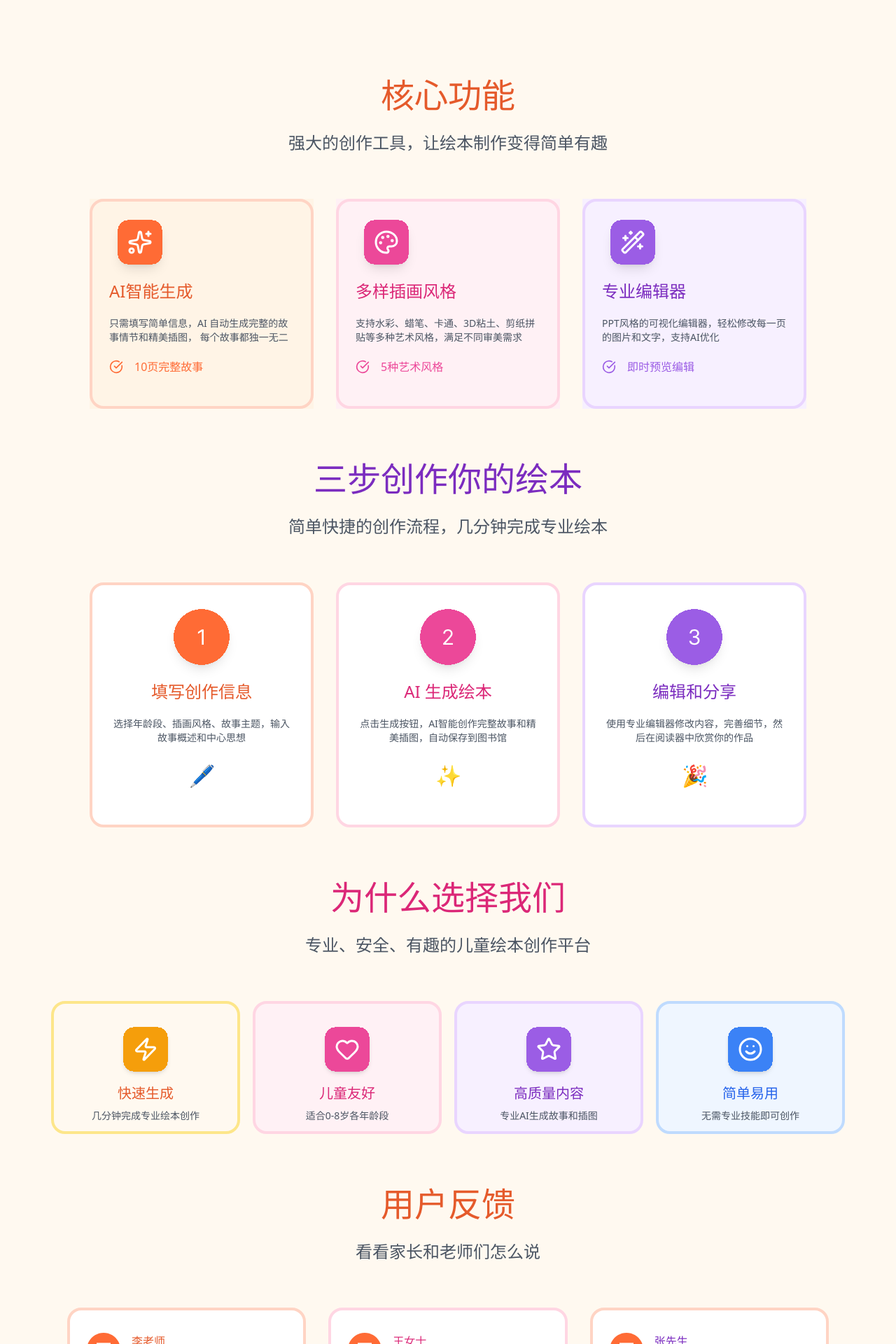
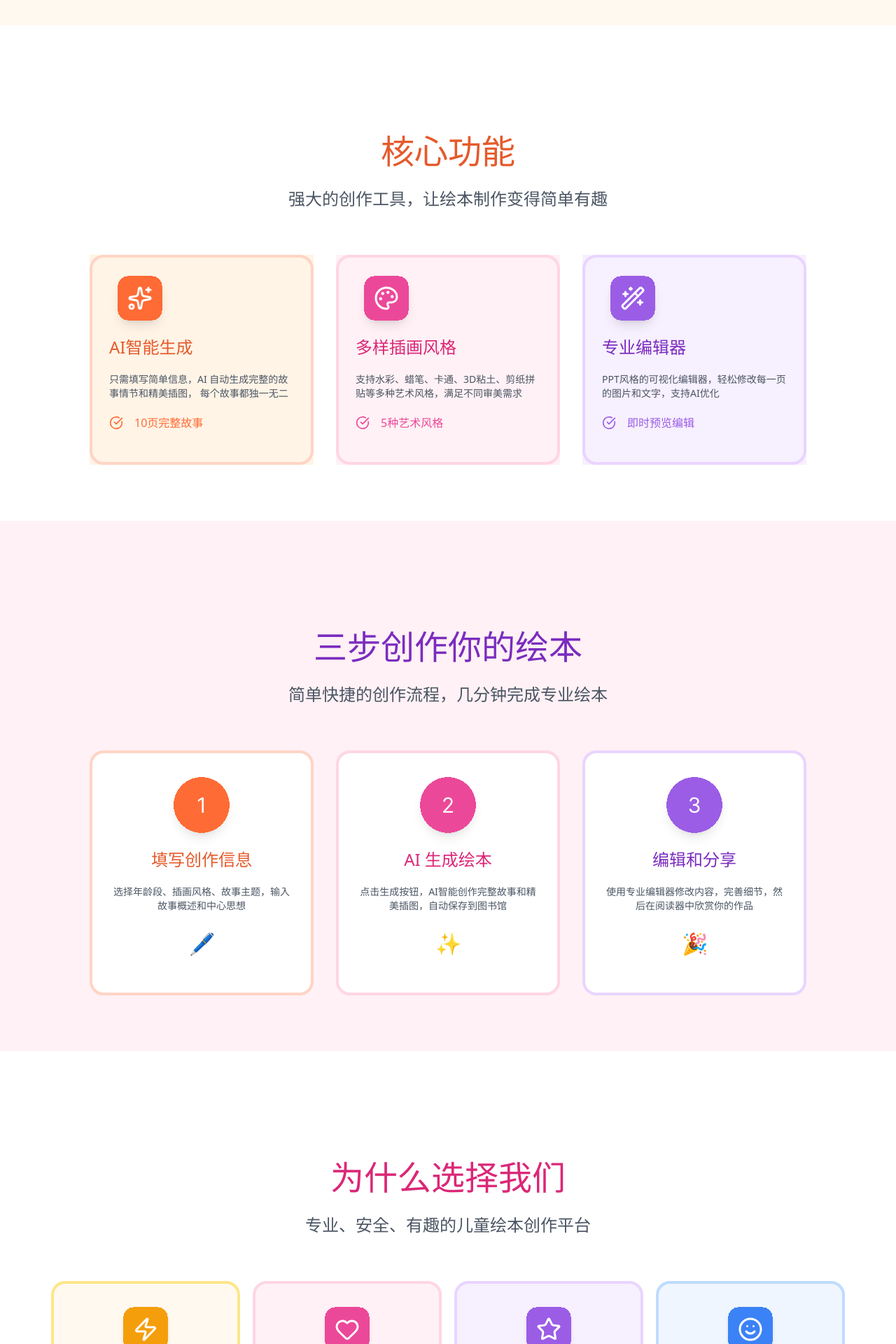
Before and after one commit to wojiaofengzhongzhuifeng/ai-children-picture, a Next.js app: page / in a window 1280 px wide. Shown: the part 880-2800 px from the top of the page at 70% size. Built offline with nearby package versions, Linux system fonts and the light colour scheme.

Commit message:
homePage-背景调整

```diff
--- a/app/(user)/my/ChoiceUs/index.tsx
+++ b/app/(user)/my/ChoiceUs/index.tsx
@@ -1,4 +1,4 @@
-import { Section, HeroSection, ChoiceUsCard } from "./style";
+import { Section, HeroSection, ChoiceUsCard, PageWrapper } from "./style";
 import {
   ChoiceUsEasyIcon,
   ChoiceUsFlashIcon,
@@ -8,6 +8,7 @@ import {
 
 export default function ChoiceUs() {
   return (
+    <PageWrapper>
       <Section className="mt-16 ">
         <div className="flex gap-4 justify-center w-full ">
           <HeroSection>
@@ -86,5 +87,6 @@ export default function ChoiceUs() {
           </HeroSection>
         </div>
       </Section>
+    </PageWrapper>
   );
 }
--- a/app/(user)/my/ChoiceUs/style.tsx
+++ b/app/(user)/my/ChoiceUs/style.tsx
@@ -1,4 +1,8 @@
 import type { ReactNode } from "react";
+
+export function PageWrapper(props: { children: ReactNode }) {
+  return <div className="py-20 bg-white">{props.children}</div>;
+}
 
 export function Section(props: { children: ReactNode; className?: string }) {
   const { children, className = "" } = props;
--- a/app/(user)/my/CoreFunction/index.tsx
+++ b/app/(user)/my/CoreFunction/index.tsx
@@ -1,4 +1,4 @@
-import { Section, HeroSection, FeatureCard } from "./style";
+import { Section, HeroSection, FeatureCard, PageWrapper } from "./style";
 import {
   ArtisticIcon,
   ArtisticTickIcon,
@@ -10,6 +10,7 @@ import {
 
 export default function CoreFeatures() {
   return (
+    <PageWrapper>
       <Section className="mt-16">
         <div className="flex gap-4 justify-center w-full">
           <HeroSection>
@@ -20,7 +21,10 @@ export default function CoreFeatures() {
 
             <div className="grid grid-cols-1 md:grid-cols-3 gap-8 items-stretch">
               {/* 卡片 1：AI 智能生成 */}
-            <FeatureCard bgClass="bg-orange-50" borderClass="border-orange-200">
+              <FeatureCard
+                bgClass="bg-orange-50"
+                borderClass="border-orange-200"
+              >
                 <IntelligentIcon />
                 <div className="text-2xl text-orange-600 flex mb-5">
                   AI智能生成
@@ -51,7 +55,10 @@ export default function CoreFeatures() {
               </FeatureCard>
 
               {/* 卡片 3：专业编辑器 */}
-            <FeatureCard bgClass="bg-purple-50" borderClass="border-purple-200">
+              <FeatureCard
+                bgClass="bg-purple-50"
+                borderClass="border-purple-200"
+              >
                 <ProfessionalIcon />
                 <div className="text-2xl text-purple-600 flex mb-5">
                   专业编辑器
@@ -68,5 +75,6 @@ export default function CoreFeatures() {
           </HeroSection>
         </div>
       </Section>
+    </PageWrapper>
   );
 }
--- a/app/(user)/my/CoreFunction/style.tsx
+++ b/app/(user)/my/CoreFunction/style.tsx
@@ -1,4 +1,8 @@
 import type { ReactNode } from "react";
+
+export function PageWrapper(props: { children: ReactNode }) {
+  return <div className="py-20 bg-white">{props.children}</div>;
+}
 
 export function Section(props: { children: ReactNode; className?: string }) {
   const { children, className = "" } = props;
--- a/app/(user)/my/CreatePicture/index.tsx
+++ b/app/(user)/my/CreatePicture/index.tsx
@@ -1,4 +1,4 @@
-import { CreatePictureCard, HeroSection, Section } from "./style";
+import { CreatePictureCard, HeroSection, PageWrapper, Section } from "./style";
 import {
   CreatePictureNumber1,
   CreatePictureNumber2,
@@ -7,6 +7,7 @@ import {
 
 export default function CreatePicture() {
   return (
+    <PageWrapper>
       <Section className="mt-16">
         <div className="flex gap-4 justify-center w-full">
           <HeroSection>
@@ -41,7 +42,10 @@ export default function CreatePicture() {
               </CreatePictureCard>
 
               {/* 卡片 2：多样插画风格 */}
-            <CreatePictureCard bgClass="bg-white" borderClass="border-pink-200">
+              <CreatePictureCard
+                bgClass="bg-white"
+                borderClass="border-pink-200"
+              >
                 <div className="flex justify-center w-full">
                   <CreatePictureNumber2 />
                 </div>
@@ -82,5 +86,6 @@ export default function CreatePicture() {
           </HeroSection>
         </div>
       </Section>
+    </PageWrapper>
   );
 }
--- a/app/(user)/my/CreatePicture/style.tsx
+++ b/app/(user)/my/CreatePicture/style.tsx
@@ -1,4 +1,8 @@
 import type { ReactNode } from "react";
+
+export function PageWrapper(props: { children: ReactNode }) {
+  return <div className="py-20 bg-pink-50">{props.children}</div>;
+}
 
 export function Section(props: { children: ReactNode; className?: string }) {
   const { children, className = "" } = props;
--- a/app/(user)/my/PageFooter/index.tsx
+++ b/app/(user)/my/PageFooter/index.tsx
@@ -15,12 +15,10 @@ export default function PageFooter() {
           <PageFooterIcon />
           儿童绘本创作平台
         </PageFooterTitle>
-        <PageFooterItem>
-          让每个孩子都能拥有属于自己的故事世界
-        </PageFooterItem>
+        <PageFooterItem>让每个孩子都能拥有属于自己的故事世界</PageFooterItem>
       </Section>
 
-      <div className="mt-10 text-center">
+      <div className="mt-10 text-center border-t border-gray-300/20 w-full max-w-[1152px] mx-auto pt-6">
         <PageFooterSubtitle>
           © 2024 儿童绘本创作平台. AI 驱动的个性化绘本生成工具
         </PageFooterSubtitle>
--- a/app/(user)/my/PageFooter/style.tsx
+++ b/app/(user)/my/PageFooter/style.tsx
@@ -25,5 +25,5 @@ export function PageFooterItem(props: { children: ReactNode }) {
 }
 
 export function PageFooterSubtitle(props: { children: ReactNode }) {
-  return <p className="text-[16px]  text-gray-400 mt-4">{props.children}</p>;
+  return <p className="text-[16px]  text-gray-400 mt-6">{props.children}</p>;
 }
--- a/app/(user)/my/PageTitle/style.tsx
+++ b/app/(user)/my/PageTitle/style.tsx
@@ -3,7 +3,7 @@ import { Button } from "@/components/ui/button";
 
 // 页面骨架
 export function PageWrapper(props: { children: ReactNode }) {
-  return <div className="py-20">{props.children}</div>;
+  return <div className="py-20 bg-yellow-50">{props.children}</div>;
 }
 
 export function Section(props: { children: ReactNode; className?: string }) {
--- a/app/(user)/my/UserFeedback/index.tsx
+++ b/app/(user)/my/UserFeedback/index.tsx
@@ -1,10 +1,11 @@
-import { Section, HeroSection, UserFeedbackCard } from "./style";
+import { Section, HeroSection, UserFeedbackCard, PageWrapper } from "./style";
 import {
   UserFeedbackHeadIcon,
   UserFeedbackStarIcon,
 } from "@/app/(user)/my/icon";
 export default function UserFeedback() {
   return (
+    <PageWrapper>
       <Section className="mt-16">
         <div className="flex gap-4 justify-center w-full">
           <HeroSection>
@@ -79,5 +80,6 @@ export default function UserFeedback() {
           </UserFeedbackCard>
         </div>
       </Section>
+    </PageWrapper>
   );
 }
--- a/app/(user)/my/UserFeedback/style.tsx
+++ b/app/(user)/my/UserFeedback/style.tsx
@@ -1,4 +1,8 @@
 import type { ReactNode } from "react";
+
+export function PageWrapper(props: { children: ReactNode }) {
+  return <div className="py-20 bg-yellow-50">{props.children}</div>;
+}
 
 export function Section(props: { children: ReactNode; className?: string }) {
   const { children, className = "" } = props;
@@ -26,7 +30,7 @@ export function UserFeedbackCard(props: {
     <div className="flex justify-center w-full">
       <div className="flex flex-col h-full">
         <div
-          className={`rounded-xl p-8 px-6 w-full max-w-[360px] h-[250px] flex flex-col border-4 ${bgClass} ${borderClass}`}
+          className={`rounded-xl p-8 px-6 w-full max-w-[360px] h-[250px] flex flex-col border-4 ${bgClass} ${borderClass} shadow-md`}
         >
           {children}
         </div>
```
Lines whose indentation alone changed are shown as unchanged.
